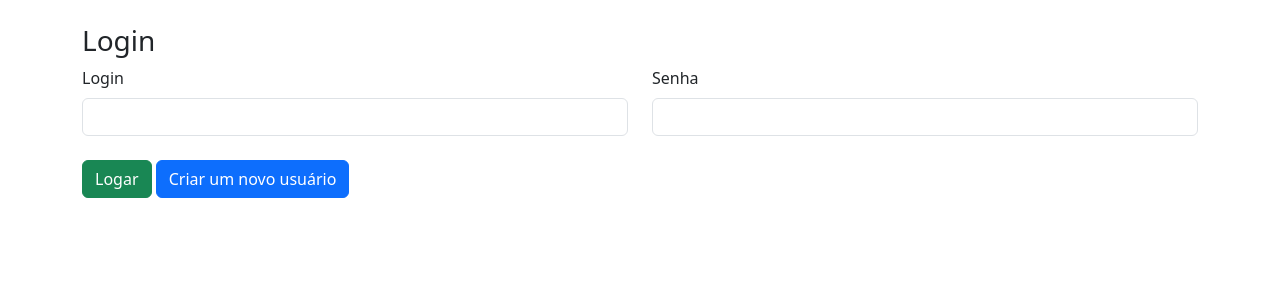
After one commit to lordjack/pweb1_2025_2, a PHP site: page /admin/login.php in a window 1280 px wide. The commit adds this page. Shown: the top 300 px of the page. Run offline with PHP 8.4, Linux system fonts and the light colour scheme.

Commit message:
add login no sistema

```diff
--- a/php/blog/admin/db.class.php
+++ b/php/blog/admin/db.class.php
@@ -2,16 +2,20 @@
 
 class db
 {
-
-    private $host = "localhost";
-    private $user = "root";
-    private $password = "";
-    private $port = "3306";
-    private $dbname = "db_pweb1_2025_2";
-
+    private $host = 'localhost';
+    private $user = 'root';
+    private $password = '';
+    private $port = '3306';
+    private $dbname = 'db_pweb1_2025_2';
+    private $table_name;
+/*
+    public function __construct($table_name)
+    {
+        $this->table_name = $table_name;
+    }
+    */
     function conn()
     {
-
         try {
             $conn = new PDO(
                 "mysql:host=$this->host;dbname=$this->dbname;port=$this->port",
@@ -20,13 +24,13 @@ class db
                 [
                     PDO::ATTR_ERRMODE,
                     PDO::ERRMODE_EXCEPTION,
-                    PDO::MYSQL_ATTR_INIT_COMMAND => " SET NAMES utf8"
+                    PDO::MYSQL_ATTR_INIT_COMMAND => ' SET NAMES utf8',
                 ]
             );
 
             return $conn;
         } catch (PDOException $e) {
-            echo "Erro: " . $e->getMessage();
+            echo 'Erro: ' . $e->getMessage();
         }
     }
 
@@ -34,15 +38,17 @@ class db
     {
         $conn = $this->conn();
 
-        $sql = "INSERT INTO `usuario` (`nome`, `telefone`, `cpf`, `email`)
-             VALUES (?, ?, ?, ? );";
+        $sql = "INSERT INTO `usuario` (`nome`, `telefone`, `cpf`, `email`, `login`, `senha`)
+             VALUES (?, ?, ?, ?, ?, ? );";
 
         $st = $conn->prepare($sql);
         $st->execute([
             $dados['nome'],
             $dados['telefone'],
             $dados['cpf'],
-            $dados['email']
+            $dados['email'],
+            $dados['login'],
+            $dados['senha'],
         ]);
     }
 
@@ -59,7 +65,7 @@ class db
             $dados['nome'],
             $dados['telefone'],
             $dados['cpf'],
-            $dados['email']
+            $dados['email'],
         ]);
     }
 
@@ -68,7 +74,7 @@ class db
         //select * from usuario WHERE id = 5
         $conn = $this->conn();
 
-        $sql = "SELECT * FROM usuario WHERE id = ?";
+        $sql = 'SELECT * FROM usuario WHERE id = ?';
 
         $st = $conn->prepare($sql);
         $st->execute([$id]);
@@ -80,7 +86,7 @@ class db
     {
         $conn = $this->conn();
 
-        $sql = "SELECT * FROM usuario";
+        $sql = 'SELECT * FROM usuario';
 
         $st = $conn->prepare($sql);
         $st->execute();
@@ -92,7 +98,7 @@ class db
     {
         $conn = $this->conn();
 
-        $sql = "DELETE FROM usuario WHERE id = ?";
+        $sql = 'DELETE FROM usuario WHERE id = ?';
 
         $st = $conn->prepare($sql);
         $st->execute([$id]);
@@ -112,4 +118,36 @@ class db
 
         return $st->fetchAll(PDO::FETCH_CLASS);
     }
+
+    public function login($dados)
+    {
+        //select * from usuario WHERE login = ?
+        $conn = $this->conn();
+
+        $sql = 'SELECT * FROM usuario WHERE login = ?';
+
+        $st = $conn->prepare($sql);
+        $st->execute([$dados['login']]);
+
+        // var_dump($dados);
+        // exit();
+
+        $result = $st->fetchObject();
+
+        if (password_verify($dados['senha'], $result->senha)) {
+            return $result;
+        } else {
+            return 'error';
+        }
+    }
+
+    function checkLogin()
+    {
+        session_start();
+
+        if (empty($_SESSION['login'])) {
+            session_destroy();
+            header('Location: ../login.php?error=Sessao Expirada!');
+        }
+    }
 }
--- a/php/blog/admin/header.php
+++ b/php/blog/admin/header.php
@@ -9,7 +9,17 @@
 </head>
 
 <body>
-    <?php include "../menu.php" ?>
+
+<?php
+$hiddenPage = ['login.php', 'UsuarioForm.php', 'index.php'];
+$currentPage = basename($_SERVER['PHP_SELF']);
+
+$showMenu = !in_array($currentPage, $hiddenPage);
+
+if ($showMenu) {
+    include_once '../menu.php';
+}
+?>
 
     <div class="container mt-4">
         <div class="row">
--- /dev/null
+++ b/php/blog/admin/login.php
@@ -0,0 +1,82 @@
+<?php
+include './header.php';
+include './db.class.php';
+
+$db = new db();
+$data = null;
+
+if (!empty($_POST)) {
+    try {
+        $db = new db();
+        $errors = [];
+
+        //  var_dump($_POST);
+        //  exit;
+
+        if (empty($_POST['login'])) {
+            $errors[] = 'O login é obrigatório';
+        }
+
+        if (empty($_POST['senha'])) {
+            $errors[] = 'O senha é obrigatório';
+        }
+
+        if (!empty($_POST['login'])) {
+            $result = $db->login($_POST);
+
+            //var_dump($result);
+           // exit();
+            if ($result !== 'error') {
+                session_start();
+
+                $_SESSION['login'] = $result->login;
+                $_SESSION['nome'] = $result->nome;
+
+                echo 'Login realizado com sucesso!';
+                echo "<script>
+                    setTimeout(
+                        ()=> window.location.href = 'main.php', 2000
+                    );
+                </script>";
+            }
+        } else {
+            echo 'Login ou senha errado, por favor tente novamente!';
+        }
+    } catch (Exception $e) {
+        var_dump($errors, $e->getMessage());
+        exit();
+    }
+}
+
+if (!empty($_GET['id'])) {
+    $data = $db->find($_GET['id']);
+    //  var_dump($data);
+    // exit;
+}
+?>
+
+
+<h3>Login</h3>
+<form action="" method="post">
+    <div class="row">
+        <div class="col">
+            <label for="" class="form-label">Login</label>
+            <input class="form-control" type="text" name="login">
+        </div>
+        <div class="col">
+            <label for="" class="form-label">Senha</label>
+            <input class="form-control" type="text" name="senha">
+        </div>
+    </div>
+
+    <div class="row">
+        <div class="col mt-4">
+            <button type="submit" class="btn btn-success">Logar</button>
+            <a href="./usuario/UsuarioForm.php" class="btn btn-primary">Criar um novo usuário</a>
+        </div>
+    </div>
+
+</form>
+
+<?php include './footer.php';
+?>
--- a/php/blog/admin/usuario/UsuarioList.php
+++ b/php/blog/admin/usuario/UsuarioList.php
@@ -4,7 +4,7 @@ include '../db.class.php';
 
 $db = new db();
 //var_dump($dados);
-//exit;
+$db->checkLogin();
 
 if (!empty($_GET['id'])) {
     $db->destroy($_GET['id']);
```
Also changed, not shown: php/blog/admin/main.php (added, +17 -0 lines), php/blog/admin/usuario/UsuarioForm.php (+28 -30 lines).
